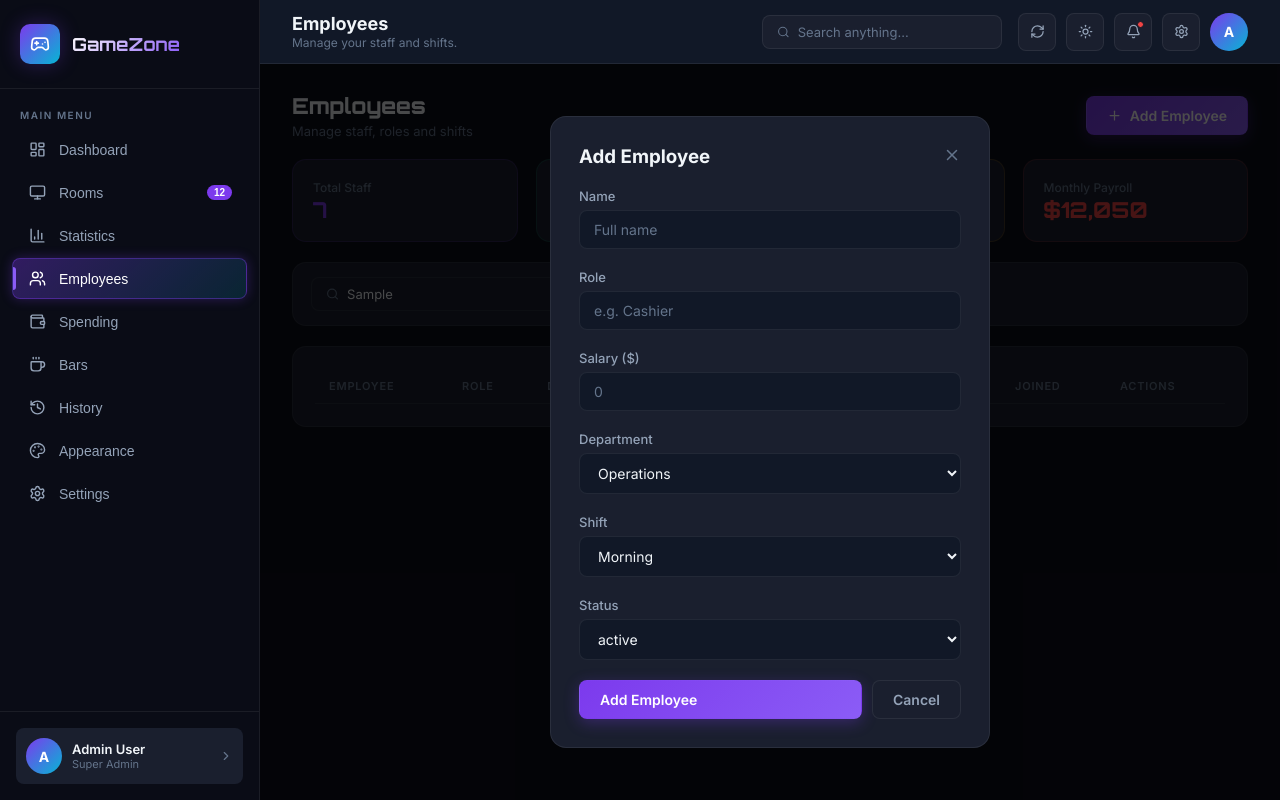
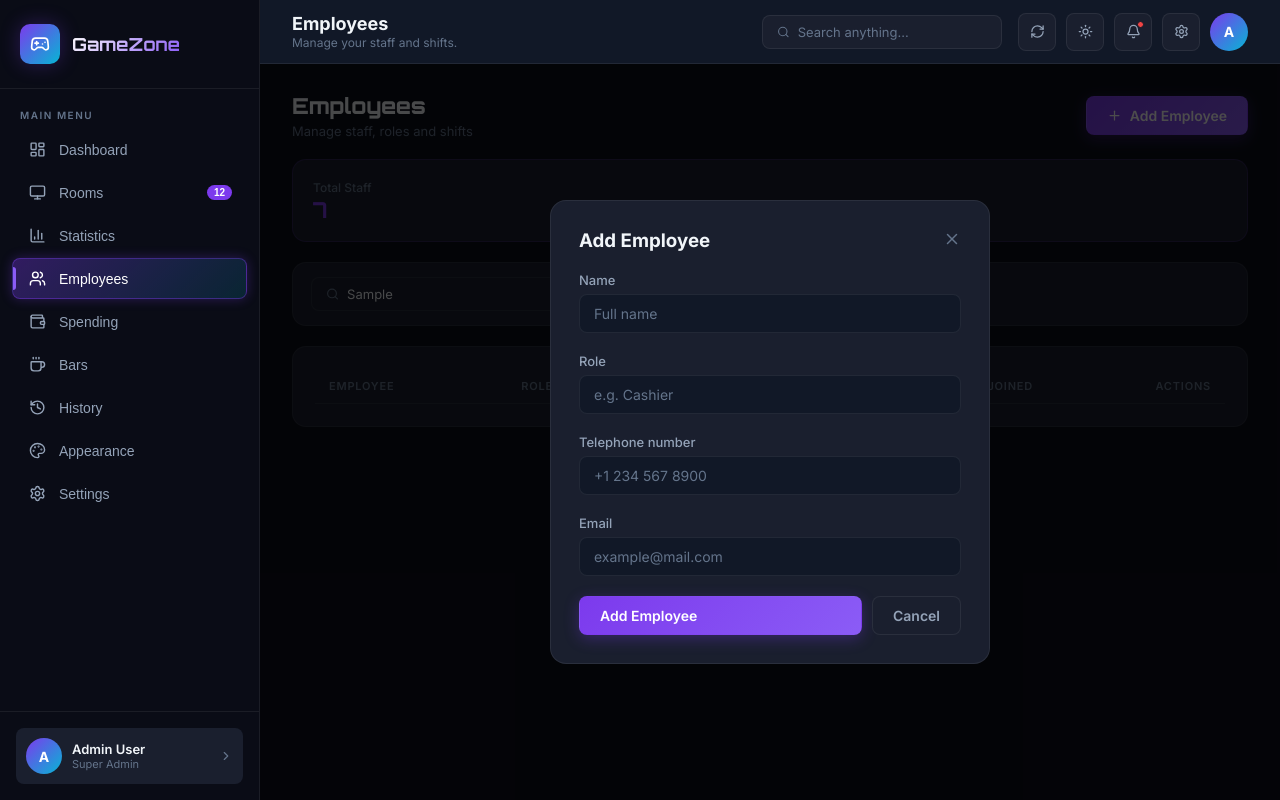
Before and after one commit to kEnmAz-just-chillguy/gaming-club, a React (Vite) app: page /employees in a window 1280 px wide. Both pictures are taken after typing "Sample" into the empty fields and a click on the button "Add Employee". Built offline with nearby package versions, Linux system fonts and the light colour scheme.

Commit message:
Update Employees page: refactor fields and add localStorage

```diff
--- a/src/pages/Employees.jsx
+++ b/src/pages/Employees.jsx
@@ -1,45 +1,46 @@
-import { useState } from 'react';
+import { useState, useEffect } from 'react';
 import { employees as initialEmployees } from '../data/mockData';
 import { Plus, X, Search, Edit2, Trash2 } from 'lucide-react';
 
-const shiftColors = { Morning: 'badge-green', Evening: 'badge-orange', Night: 'badge-purple' };
-const deptColors = { Finance: '#06b6d4', IT: '#7c3aed', Operations: '#10b981', Safety: '#ef4444', Bar: '#f59e0b' };
+export default function Employees() {
+  const [employees, setEmployees] = useState(() => {
+    const saved = localStorage.getItem('employees_v1'); // Changing key to avoid conflicts with previous versions if any, actually wait, just 'employees' is fine.
+    const raw = localStorage.getItem('employees');
+    return raw ? JSON.parse(raw) : initialEmployees;
+  });
 
-export default function Employees() {
-  const [employees, setEmployees] = useState(initialEmployees);
+  useEffect(() => {
+    localStorage.setItem('employees', JSON.stringify(employees));
+  }, [employees]);
   const [search, setSearch] = useState('');
   const [showAdd, setShowAdd] = useState(false);
   const [editId, setEditId] = useState(null);
-  const [form, setForm] = useState({ name: '', role: '', department: 'Operations', salary: '', shift: 'Morning', status: 'active', avatar: '', color: '#7c3aed' });
+  const [form, setForm] = useState({ name: '', role: '', telephone: '', email: '', avatar: '', color: '#7c3aed' });
 
   const filtered = employees.filter(e =>
     e.name.toLowerCase().includes(search.toLowerCase()) ||
-    e.role.toLowerCase().includes(search.toLowerCase()) ||
-    e.department.toLowerCase().includes(search.toLowerCase())
+    e.role.toLowerCase().includes(search.toLowerCase())
   );
 
   const handleSave = () => {
     if (!form.name || !form.role) return;
     if (editId) {
-      setEmployees(prev => prev.map(e => e.id === editId ? { ...e, ...form, salary: +form.salary } : e));
+      setEmployees(prev => prev.map(e => e.id === editId ? { ...e, ...form } : e));
       setEditId(null);
     } else {
-      setEmployees(prev => [...prev, { id: Date.now(), ...form, salary: +form.salary, joined: new Date().toISOString().slice(0, 10), avatar: form.name.split(' ').map(n => n[0]).join('').toUpperCase().slice(0, 2) }]);
+      setEmployees(prev => [...prev, { id: Date.now(), ...form, joined: new Date().toISOString().slice(0, 10), avatar: form.name.split(' ').map(n => n[0]).join('').toUpperCase().slice(0, 2) }]);
     }
     setShowAdd(false);
-    setForm({ name: '', role: '', department: 'Operations', salary: '', shift: 'Morning', status: 'active', avatar: '', color: '#7c3aed' });
+    setForm({ name: '', role: '', telephone: '', email: '', avatar: '', color: '#7c3aed' });
   };
 
   const handleEdit = (emp) => {
-    setForm({ ...emp, salary: String(emp.salary) });
+    setForm({ ...emp });
     setEditId(emp.id);
     setShowAdd(true);
   };
 
   const handleDelete = (id) => setEmployees(prev => prev.filter(e => e.id !== id));
-
-  const totalSalary = employees.reduce((a, e) => a + e.salary, 0);
-  const active = employees.filter(e => e.status === 'active').length;
 
   return (
     <div className="page-content fade-in">
@@ -48,18 +49,15 @@ export default function Employees() {
           <h1 style={{ fontFamily: 'Orbitron, sans-serif', fontSize: 22 }}>Employees</h1>
           <p style={{ color: 'var(--text-muted)', fontSize: 13, marginTop: 4 }}>Manage staff, roles and shifts</p>
         </div>
-        <button className="btn btn-primary" onClick={() => { setShowAdd(true); setEditId(null); setForm({ name: '', role: '', department: 'Operations', salary: '', shift: 'Morning', status: 'active', avatar: '', color: '#7c3aed' }); }}>
+        <button className="btn btn-primary" onClick={() => { setShowAdd(true); setEditId(null); setForm({ name: '', role: '', telephone: '', email: '', avatar: '', color: '#7c3aed' }); }}>
           <Plus size={15} /> Add Employee
         </button>
       </div>
 
       {/* Stats */}
-      <div className="stats-grid mb-20" style={{ gridTemplateColumns: 'repeat(4, 1fr)' }}>
+      <div className="stats-grid mb-20" style={{ gridTemplateColumns: 'repeat(1, 1fr)' }}>
         {[
-          { label: 'Total Staff', value: employees.length, color: '#7c3aed', bg: 'rgba(124,58,237,0.12)' },
-          { label: 'Active', value: active, color: '#10b981', bg: 'rgba(16,185,129,0.12)' },
-          { label: 'On Leave', value: employees.length - active, color: '#f59e0b', bg: 'rgba(245,158,11,0.12)' },
-          { label: 'Monthly Payroll', value: `$${totalSalary.toLocaleString()}`, color: '#ef4444', bg: 'rgba(239,68,68,0.12)' },
+          { label: 'Total Staff', value: employees.length, color: '#7c3aed', bg: 'rgba(124,58,237,0.12)' }
         ].map((s, i) => (
           <div key={i} className="stat-card" style={{ borderColor: s.color + '33' }}>
             <div className="stat-info">
@@ -74,7 +72,7 @@ export default function Employees() {
       <div className="card mb-20" style={{ padding: '14px 18px' }}>
         <div className="search-bar" style={{ maxWidth: 360 }}>
           <Search size={14} color="var(--text-muted)" />
-          <input placeholder="Search by name, role, department..." value={search} onChange={e => setSearch(e.target.value)} />
+          <input placeholder="Search by name or role..." value={search} onChange={e => setSearch(e.target.value)} />
         </div>
       </div>
 
@@ -86,12 +84,10 @@ export default function Employees() {
               <tr>
                 <th>Employee</th>
                 <th>Role</th>
-                <th>Department</th>
-                <th>Shift</th>
-                <th>Salary</th>
-                <th>Status</th>
+                <th>Telephone</th>
+                <th>Email</th>
                 <th>Joined</th>
-                <th>Actions</th>
+                <th style={{ width: '100px', textAlign: 'right' }}>Actions</th>
               </tr>
             </thead>
             <tbody>
@@ -106,19 +102,11 @@ export default function Employees() {
                     </div>
                   </td>
                   <td>{emp.role}</td>
-                  <td>
-                    <span style={{ color: deptColors[emp.department] || '#94a3b8', fontWeight: 500, fontSize: 12 }}>{emp.department}</span>
-                  </td>
-                  <td><span className={`badge ${shiftColors[emp.shift]}`}>{emp.shift}</span></td>
-                  <td style={{ fontWeight: 600, color: 'var(--text-primary)' }}>${emp.salary.toLocaleString()}</td>
-                  <td>
-                    <span className={`badge ${emp.status === 'active' ? 'badge-green' : 'badge-orange'}`}>
-                      {emp.status === 'active' ? 'Active' : 'Off Duty'}
-                    </span>
-                  </td>
+                  <td style={{ color: 'var(--text-muted)', fontSize: 13 }}>{emp.telephone || '-'}</td>
+                  <td style={{ color: 'var(--text-muted)', fontSize: 13 }}>{emp.email || '-'}</td>
                   <td style={{ color: 'var(--text-muted)', fontSize: 12 }}>{emp.joined}</td>
-                  <td>
-                    <div className="flex-gap" style={{ gap: 6 }}>
+                  <td style={{ textAlign: 'right' }}>
+                    <div className="flex-gap" style={{ gap: 6, justifyContent: 'flex-end' }}>
                       <button className="btn btn-secondary btn-sm" style={{ padding: '5px 9px' }} onClick={() => handleEdit(emp)}><Edit2 size={12} /></button>
                       <button className="btn btn-danger btn-sm" style={{ padding: '5px 9px' }} onClick={() => handleDelete(emp.id)}><Trash2 size={12} /></button>
                     </div>
@@ -139,18 +127,10 @@ export default function Employees() {
               <button onClick={() => setShowAdd(false)} style={{ background: 'none', border: 'none', color: 'var(--text-muted)', cursor: 'pointer' }}><X size={18} /></button>
             </div>
             <div className="section-gap">
-              {[['Name', 'name', 'text', 'Full name'], ['Role', 'role', 'text', 'e.g. Cashier'], ['Salary ($)', 'salary', 'number', '0']].map(([label, key, type, ph]) => (
+              {[['Name', 'name', 'text', 'Full name'], ['Role', 'role', 'text', 'e.g. Cashier'], ['Telephone number', 'telephone', 'tel', '+1 234 567 8900'], ['Email', 'email', 'email', 'example@mail.com']].map(([label, key, type, ph]) => (
                 <div key={key} className="form-group">
                   <label className="form-label">{label}</label>
-                  <input className="form-input" type={type} placeholder={ph} value={form[key]} onChange={e => setForm(p => ({ ...p, [key]: e.target.value }))} />
-                </div>
-              ))}
-              {[['Department', 'department', ['Operations', 'Finance', 'IT', 'Safety', 'Bar']], ['Shift', 'shift', ['Morning', 'Evening', 'Night']], ['Status', 'status', ['active', 'off']]].map(([label, key, opts]) => (
-                <div key={key} className="form-group">
-                  <label className="form-label">{label}</label>
-                  <select className="form-input" value={form[key]} onChange={e => setForm(p => ({ ...p, [key]: e.target.value }))}>
-                    {opts.map(o => <option key={o}>{o}</option>)}
-                  </select>
+                  <input className="form-input" type={type} placeholder={ph} value={form[key] || ''} onChange={e => setForm(p => ({ ...p, [key]: e.target.value }))} />
                 </div>
               ))}
             </div>
```
